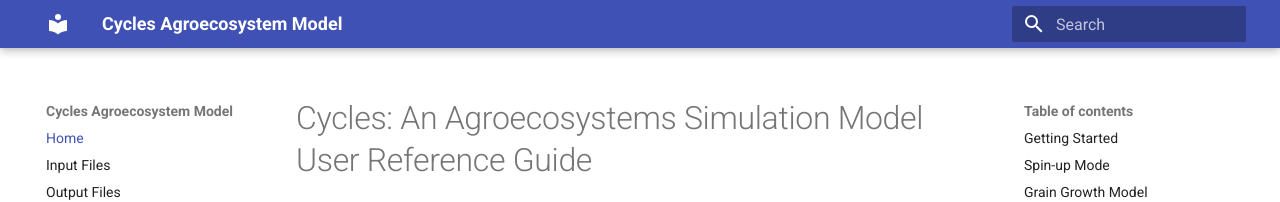
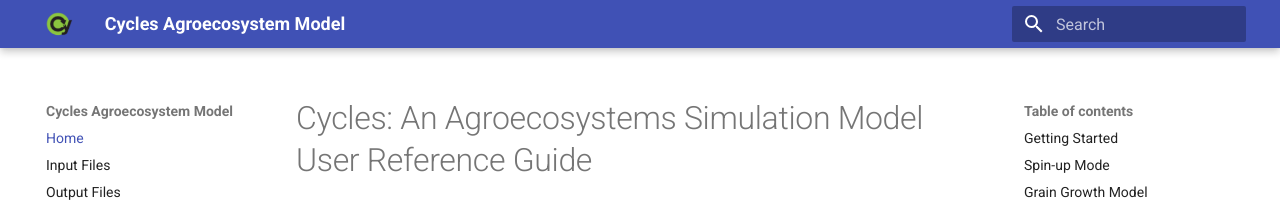
Before and after one commit to PSUmodeling/Cycles, an MkDocs documentation site: the page built from docs/index.md, in a window 1280 px wide. Shown: the top 202 px of the page. Built offline with MkDocs 1.6.1 and Material for MkDocs 9.7.7, drawn with Linux system fonts in a browser that asks for light colours.

Commit message:
:memo: Add Cycles icon

```diff
--- a/mkdocs.yml
+++ b/mkdocs.yml
@@ -1,6 +1,7 @@
 site_name: Cycles Agroecosystem Model
 theme:
   name: material
+  logo: imgs/cycles_icon.png
 
 plugins:
   - search
```
Also changed, not shown: docs/imgs/cycles_icon.png (added).
